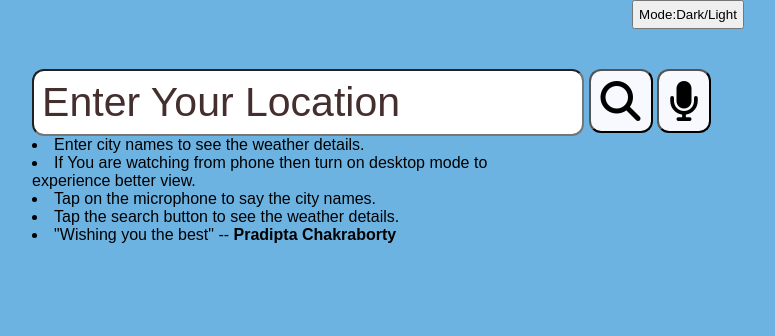
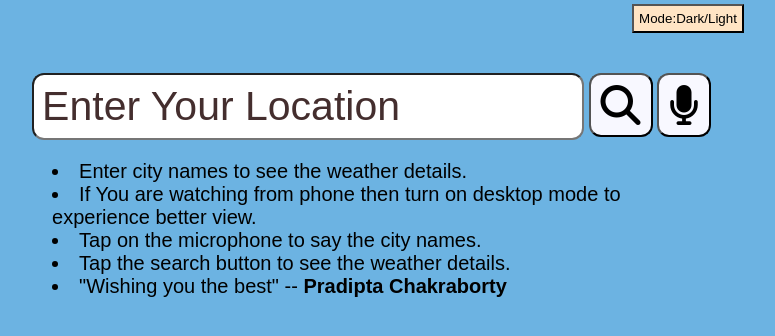
Before and after one commit to pradiptachakraborty/WeatherAppByPradipta, a plain HTML site: page index.html in a window 1280 px wide. Shown: the whole page, without its empty margins (302-1077 px from the left). Drawn offline with Linux system fonts and the light colour scheme.

Commit message:
Update style.css

```diff
--- a/style.css
+++ b/style.css
@@ -22,6 +22,13 @@ body{
 .mode{
     margin-left: 600px;
     padding: 5px;
+    cursor: pointer;
+    background-color: bisque;
+    margin-top: 4px;
+}
+.mode:hover{
+    color: white;
+    background-color: darkslategray;
 }
 
 .windimg{
@@ -108,3 +115,8 @@ body{
     font-size: 30px;
     margin-left: 20px;
 }
+.write-up{
+    padding: 20px;
+    justify-content: space-between;
+    font-size: 20px;
+}
```
